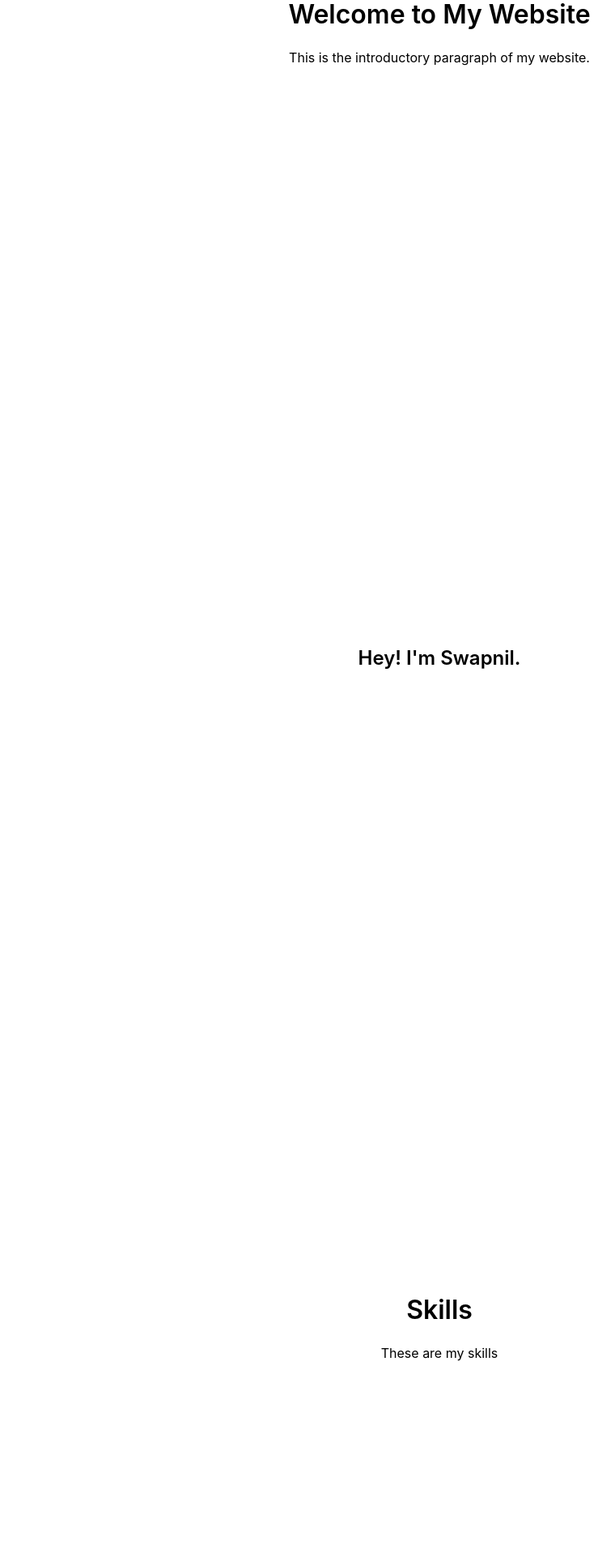
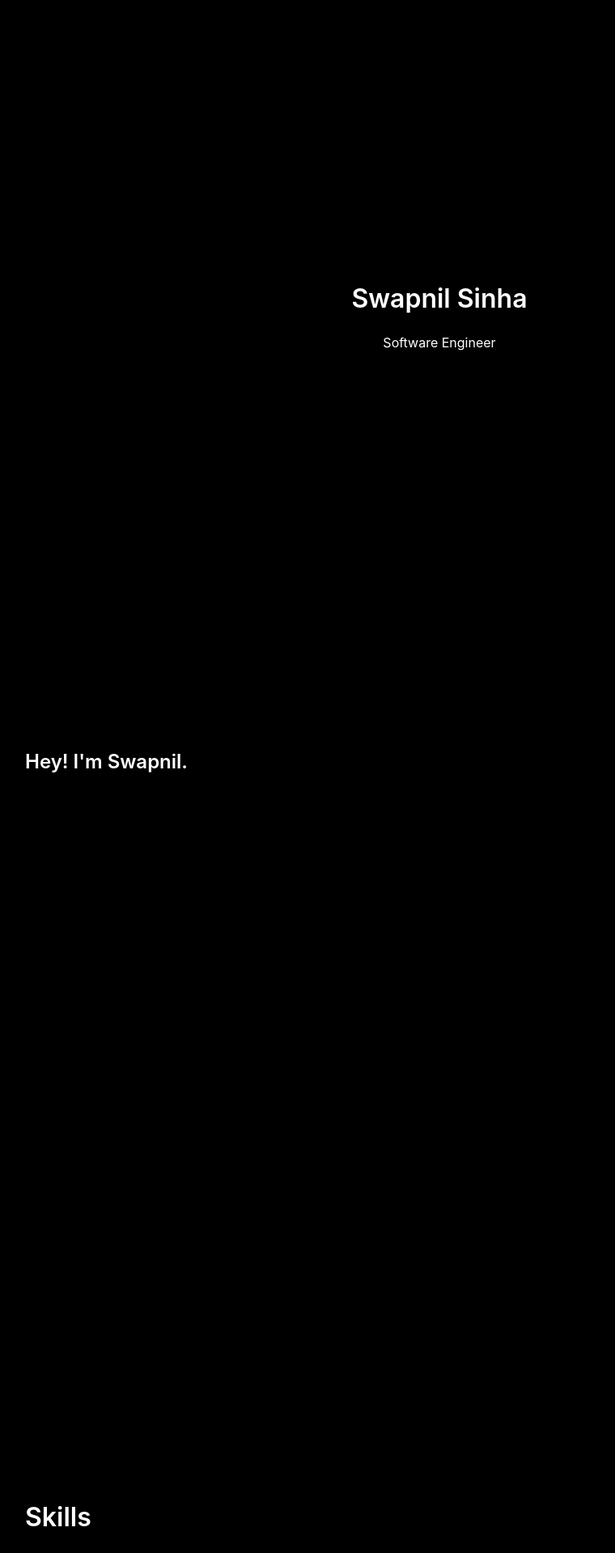
Before and after one commit to SwapnilAryan97/v2-portfolio, a React (Create React App) app: page / in a window 1280 px wide. Shown: the top 1918 px of the page at 81% size, without its empty margins (97-857 px from the left). Built offline with nearby package versions, Linux system fonts and the light colour scheme.

Commit message:
set page padding

```diff
--- a/src/App.css
+++ b/src/App.css
@@ -1,5 +1,7 @@
 .App {
   text-align: center;
+  background-color: black;
+  color: white;
 }
 
 .App-logo {
--- a/src/components/about.js
+++ b/src/components/about.js
@@ -1,6 +1,6 @@
 const About = () => {
   return (
-    <div className="page-container">
+    <div className="page-container about-page">
       <h2>Hey! I'm Swapnil.</h2>
     </div>
   );
--- a/src/components/contact.js
+++ b/src/components/contact.js
@@ -1,6 +1,6 @@
 const Contact = () => {
   return (
-    <div className="page-container">
+    <div className="page-container contact-page">
       <h1>Contact</h1>
       <p>Send me an email at </p>
     </div>
--- a/src/components/experience.js
+++ b/src/components/experience.js
@@ -1,6 +1,6 @@
 const Experience = () => {
   return (
-    <div className="page-container">
+    <div className="page-container experience-page">
       <h1>Experience</h1>
       <p>Experience goes here</p>
     </div>
--- a/src/components/intro.js
+++ b/src/components/intro.js
@@ -1,8 +1,8 @@
 const Intro = () => {
     return (
-        <div className='page-container'>
-            <h1>Welcome to My Website</h1>
-            <p>This is the introductory paragraph of my website.</p>
+        <div className='page-container intro-page'>
+            <h1>Swapnil Sinha</h1>
+            <p>Software Engineer</p>
         </div>
     );
 }
--- a/src/components/skills.js
+++ b/src/components/skills.js
@@ -1,6 +1,6 @@
 const Skills = () => {
   return (
-    <div className="page-container">
+    <div className="page-container skills-page">
       <h1>Skills</h1>
       <p>These are my skills</p>
     </div>
--- a/src/styles/GlobalStyle.css
+++ b/src/styles/GlobalStyle.css
@@ -16,3 +16,20 @@ h6 {
   display: flex; /* This makes the children (Intro and About) display in a row */
   flex-direction: column; /* This makes the children stack vertically */
 }
+
+.intro-page {
+  justify-content: center;
+}
+
+.skills-page,
+.about-page,
+.contact-page,
+.experience-page {
+  display: flex;
+  flex-direction: column;
+  justify-content: left;
+  text-align: left;
+  padding-left: 10%;
+  padding-right: 10%;
+  padding-top: 10%;
+}
```
